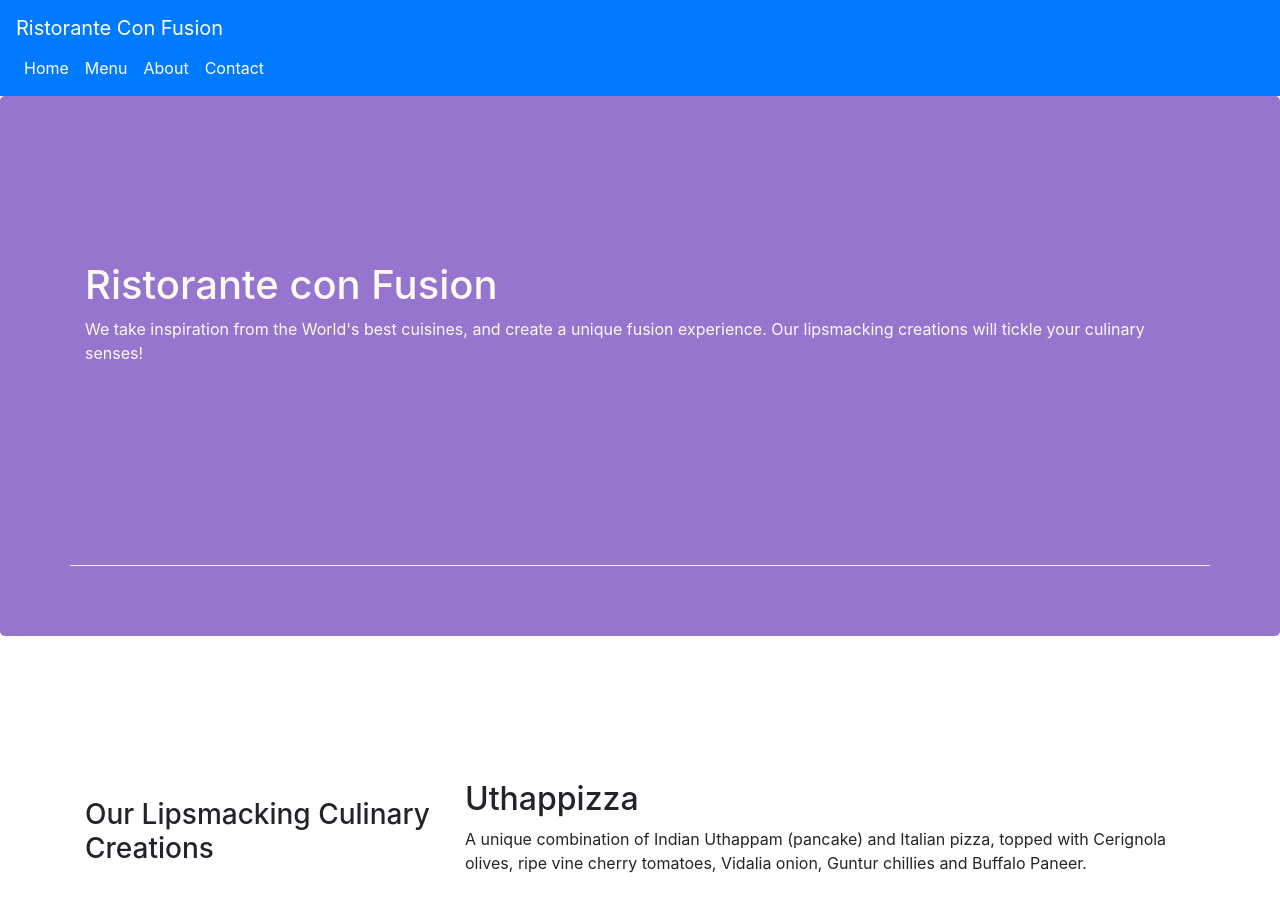
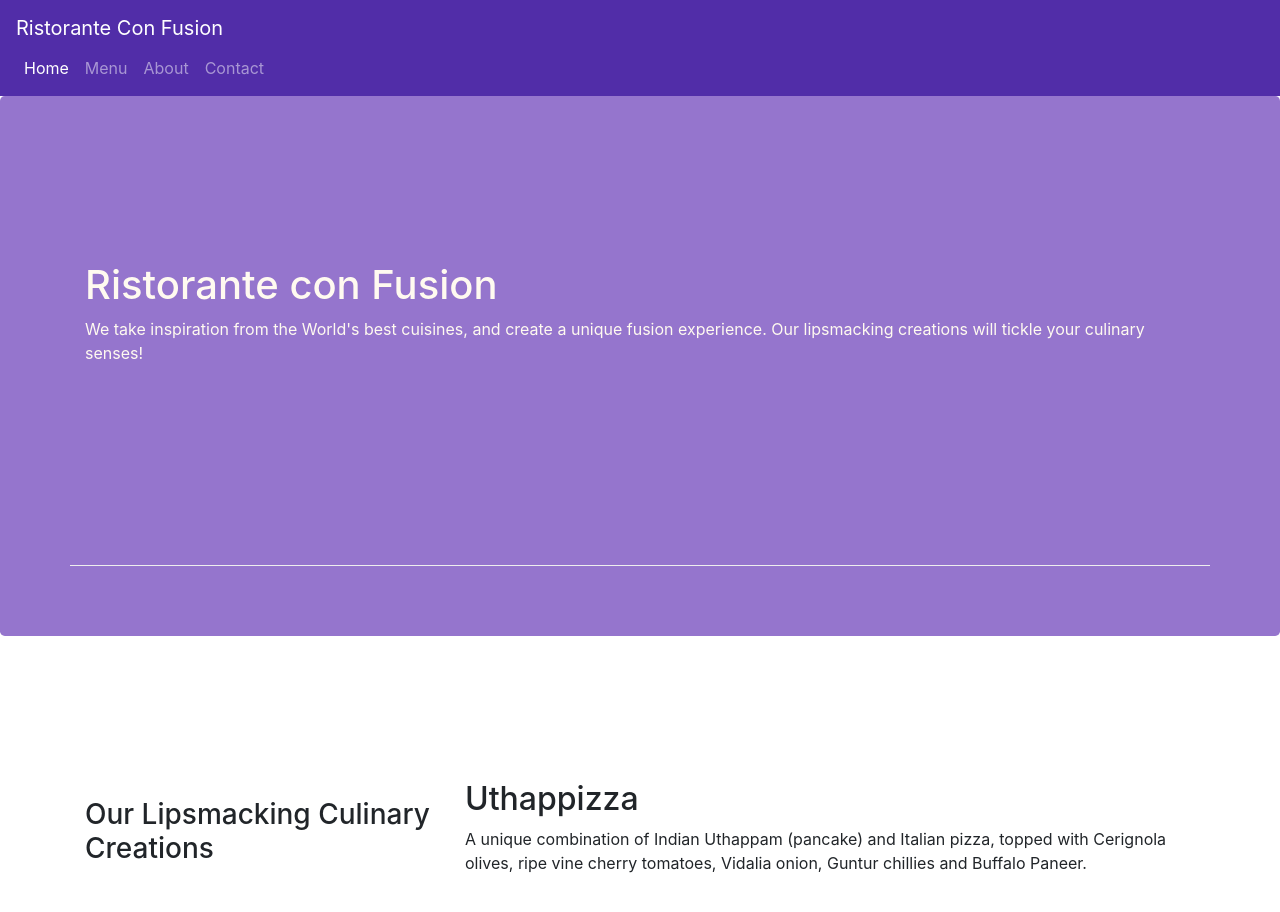
Before and after one commit to as-rainas/webuib4, a website: page index.html in a window 1280 px wide. Shown: the top 912 px of the page. Drawn offline with nearby package versions, Linux system fonts and the light colour scheme.

Commit message:
nav bar is done, navbar button is not working have to check with that

```diff
--- a/css/style.css
+++ b/css/style.css
@@ -27,3 +27,12 @@ address{
     margin: 0px;
     color:#0f0f0f
 }
+
+
+body{
+    z-index:0;
+}
+
+.navbar-dark {
+     background-color: #512DA8;
+}
--- a/index.html
+++ b/index.html
@@ -16,17 +16,20 @@
 
 <body>
 
-
-
-    <nav class="navbar navbar-dark navbar-expand-sm bg-primary finxed-top">
+    <nav class="navbar navbar-dark navbar-expand-sm  finxed-top">
         <div class="containre">
-            <a class="navbar-brand" href="">Ristorante Con Fusion </a>
-            <ul class="navbar-nav mr-auto">
-                <li class="nav-item active"><a href="./index.html"  class="nav-link"> Home</a></li>
-                <li class="nav-item active"><a href="./index.html"  class="nav-link"> Menu</a></li>
-                <li class="nav-item active"><a href="./aboutus.html"  class="nav-link"> About</a></li>
-                <li class="nav-item active"><a href="./index.html"  class="nav-link"> Contact</a></li>
-            </ul>
+            <button class="navbar-toggler" type="button" data-toggle="collapse" data-target="#Navbar">
+                <span class="navbar-toggler-icon"></span>
+            </button>
+            <a class="navbar-brand" href="index.html">Ristorante Con Fusion </a>
+            <div class="collapse navbar-collapse" id="Navbar">
+                    <ul class="navbar-nav mr-auto">
+                        <li class="nav-item active"><a href="./index.html"  class="nav-link"> Home</a></li>
+                        <li class="nav-item "><a href="./menu.html"  class="nav-link"> Menu</a></li>
+                        <li class="nav-item "><a href="./aboutus.html"  class="nav-link"> About</a></li>
+                        <li class="nav-item "><a href="./contact.html"  class="nav-link"> Contact</a></li>
+                    </ul>
+                </div>
         </div>
     </nav>
 
```
Also changed, not shown: aboutus.html (+23 -0 lines).
